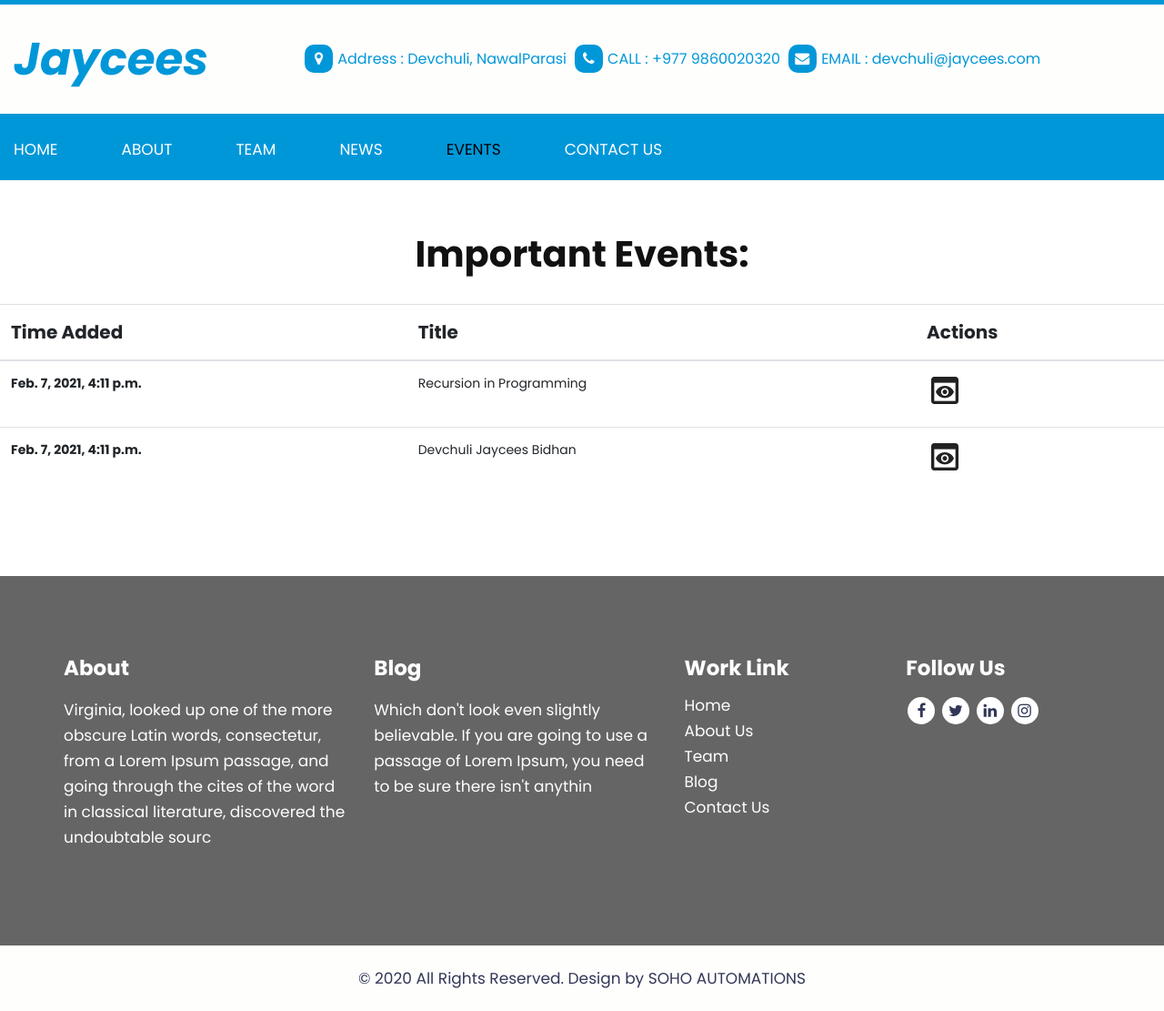
After one commit to ashokbudha102/jayceesweb, a Django app: page /event/ in a window 1280 px wide. The commit adds this page. Shown: the whole page at 91% size. Run offline with Django 3.2, Linux system fonts and the light colour scheme; data comes from the database, SQL or seed files in the repository; some libraries are stand-ins or nearby versions.

Commit message:
frontend

```diff
--- a/blog/templates/blog.html
+++ b/blog/templates/blog.html
@@ -1,4 +1,5 @@
 {% extends 'main/base.html' %}
+{% block title  %} {{blog.title}} {% endblock %}
 {% block content %}
 <br>
 <div class="yellow_bg">
@@ -6,7 +7,7 @@
         <div class="row">
             <div class="col-md-12">
                 <div class="title">
-                    <h2><strong style="font-size: 15px;">{{blog.title}}</strong></h2>
+                    <h2><strong style="font-size: 30px;">{{blog.title}}</strong></h2>
                 </div>
             </div>
         </div>
--- a/blog/urls.py
+++ b/blog/urls.py
@@ -1,6 +1,6 @@
 from django.urls import path, include
 from .views import blogindex, blogsingle
 urlpatterns = [
-    path('',blogindex,name='blogindex'),
-    path('blog/<slug:slug>',blogsingle,name='blogsingle'),
+    path('blog/', blogindex, name='blogindex'),
+    path('blog/<slug:slug>', blogsingle, name='blogsingle'),
 ]
--- a/contact/templates/about.html
+++ b/contact/templates/about.html
@@ -1,4 +1,7 @@
 {% extends 'main/base.html' %}
+{% block title  %} Jaycees:About {% endblock %}
+{% block status1 %}active{% endblock %}
+
 {% block content %}
 <div style='margin-left: 35px; margin-right: 35px;' >
 <h1> <strong>About</strong> </h1>
--- a/contact/templates/contact.html
+++ b/contact/templates/contact.html
@@ -1,4 +1,7 @@
 {% extends 'main/base.html' %}
+{% block title  %} Jaycees:Contact {% endblock %}
+{% block status5 %}active{% endblock %}
+
 {% block content %}
 
 <div class="row" style='margin-left: 20px; margin-right: 15px;'>
--- a/main/templates/main/base.html
+++ b/main/templates/main/base.html
@@ -9,7 +9,7 @@
     <meta name="viewport" content="width=device-width, initial-scale=1">
     <meta name="viewport" content="initial-scale=1, maximum-scale=1">
     <!-- site metas -->
-    <title>Melon</title>
+    <title>{% block title %}{% endblock %}</title>
     <meta name="keywords" content="">
     <meta name="description" content="">
     <meta name="author" content="">
@@ -64,12 +64,12 @@
                         <div class="navbar-area">
                             <nav class="site-navbar">
                                 <ul>
-                                    <li><a class="active" href="{% url 'home' %}">Home</a></li>
-                                    <li><a href="{% url 'about' %}">About</a></li>
-                                    <li><a href="{% url 'home' %}">Team</a></li>
-                                    <li><a href="{% url 'blogindex' %}">News</a></li>
-                                    <li><a href="{% url 'home' %}">Events</a></li>
-                                    <li><a href="{% url 'contact' %}">Contact us</a></li>
+                                    <li><a class="{% block status0 %}{% endblock %}" href="{% url 'home' %}">Home</a></li>
+                                    <li><a class="{% block status1 %}{% endblock %}" href="{% url 'about' %}">About</a></li>
+                                    <li><a class="{% block status2 %}{% endblock %}" href="{% url 'year' %}">Team</a></li>
+                                    <li><a class="{% block status3 %}{% endblock %}" href="{% url 'blogindex' %}">News</a></li>
+                                    <li><a class="{% block status4 %}{% endblock %}" href="{% url 'events' %}">Events</a></li>
+                                    <li><a class="{% block status5 %}{% endblock %}" href="{% url 'contact' %}">Contact us</a></li>
                                 </ul>
                                 <button class="nav-toggler">
                                     <span></span>
--- /dev/null
+++ b/main/templates/main/event.html
@@ -0,0 +1,26 @@
+{% extends 'main/base.html' %}
+{% load static %}
+{% block title  %} Events {% endblock %}
+{% block status4 %}active{% endblock %}
+{% block content %}
+<br><br>
+<h2 style="text-align:center; font-size: 40px;"><b>Important Events:</b></h2><br>
+<table class="table">
+    <thead>
+      <tr>
+        <th scope="col" style="font-size:20px;">Time Added</th>
+        <th scope="col" style="font-size:20px;">Title</th>
+        <th scope="col" style="font-size:20px;">Actions</th>
+      </tr>
+    </thead>
+    <tbody>
+    {% for file in files %}
+      <tr>
+        <th scope="row">{{ file.timeAdded }}</th>
+        <td>{{ file.title }}</td>
+        <td><a href="{{file.pdf_file.url}}"><span class="material-icons" style="font-size:40px;">preview</span></a></td>
+      </tr>
+      {% endfor %}
+    </tbody>
+  </table>
+{% endblock %}
--- a/main/templates/main/home.html
+++ b/main/templates/main/home.html
@@ -1,5 +1,7 @@
 {% extends 'main/base.html' %}
 {% load static %}
+{% block title  %} Jaycees:Home {% endblock %}
+{% block status0 %}active{% endblock %}
 {% block content %}
     <div class="full_bg">
         <div class="slider_main">
--- a/main/urls.py
+++ b/main/urls.py
@@ -1,6 +1,7 @@
-from .views import home_view
+from .views import home_view,event_view
 from django.urls import path, include
 
 urlpatterns = [
     path('home/', home_view, name='home'),
+    path('event/',event_view,name='events'),
 ]
--- a/main/views.py
+++ b/main/views.py
@@ -1,9 +1,14 @@
 from django.shortcuts import render
 from blog.models import Post
 from  members.models import yearTeam
+from .models import importantPDF
 # Create your views here.
 
 def home_view(request):
     objects=Post.objects.all().order_by('-id')[0:3]
     years=yearTeam.objects.all()
     return render(request,'main/home.html', {'objects':objects,'years':years})
+
+def event_view(request):
+    files = importantPDF.objects.all().order_by('-id')
+    return render(request,'main/event.html',{"files":files})
--- a/members/templates/members.html
+++ b/members/templates/members.html
@@ -1,5 +1,8 @@
 {% extends 'main/base.html' %}
 {% load static %}
+{% block title  %} Jaycees:Members {% endblock %}
+{% block status %}active{% endblock %}
+
 {% block content %}
 <h1>Devchuli Jaycees Team {{age}}</h1>
             <div class="row">
--- a/members/templates/yearteam.html
+++ b/members/templates/yearteam.html
@@ -1,4 +1,7 @@
 {% extends 'main/base.html' %}
+{% block title  %} Jaycees:Teams {% endblock %}
+{% block status2 %}active{% endblock %}
+
 {% block content %}
 <div style="margin-left: 5%; margin-right: 5%; margin-top: 2.5%;">
     <h1 style="text-align: center; font-size: 40px;"> Jaycees Devchuli Team throughout the Years </h1>
```
Also changed, not shown: blog/templates/index.html (+6 -3 lines).
